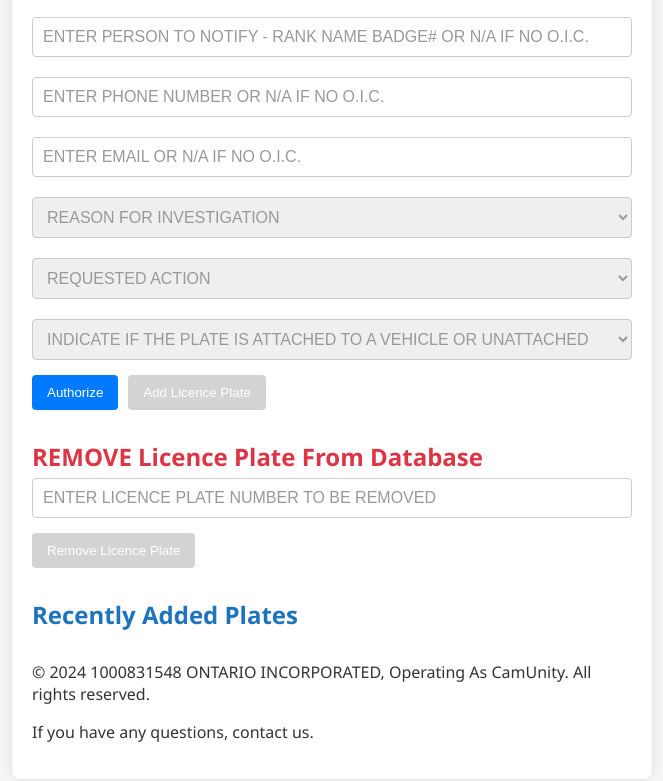
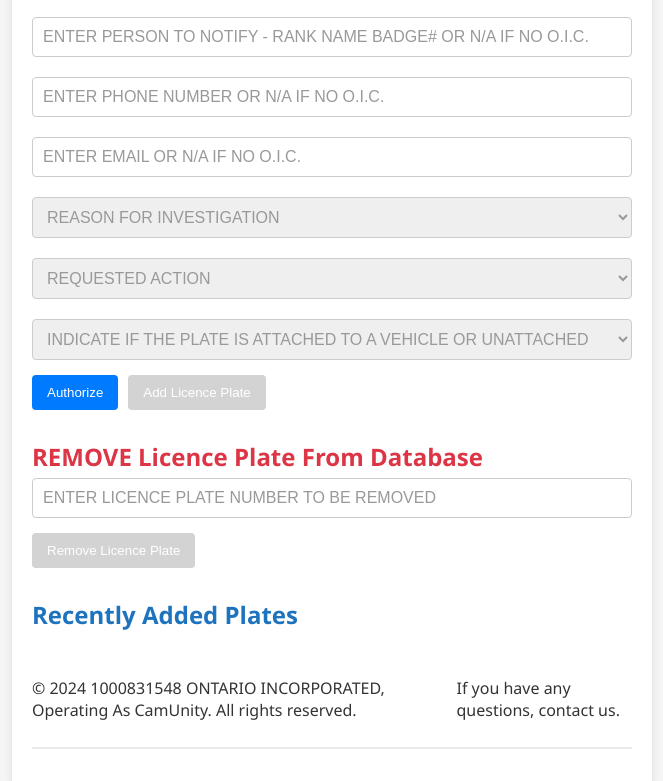
Before and after one commit to videocamexperts/ONTpldatabase, a plain HTML site: page index.html in a window 1280 px wide. Shown: the part 801-1582 px from the top of the page, without its empty margins (308-971 px from the left). Drawn offline with Linux system fonts and the light colour scheme; a script that the page names is missing.

Commit message:
Update index.html

```diff
--- a/index.html
+++ b/index.html
@@ -727,9 +727,9 @@
             }
         });
     </script>
-        <footer>
+        <footer> <div class="footer">
   <p>&copy; 2024 1000831548 ONTARIO INCORPORATED, Operating As CamUnity. All rights reserved.</p>
-  <p>If you have any questions, contact us</a>.</p>
+  <p>If you have any questions, contact us</a>.</p></div>
 </footer>
 </body>
 </html>
```
